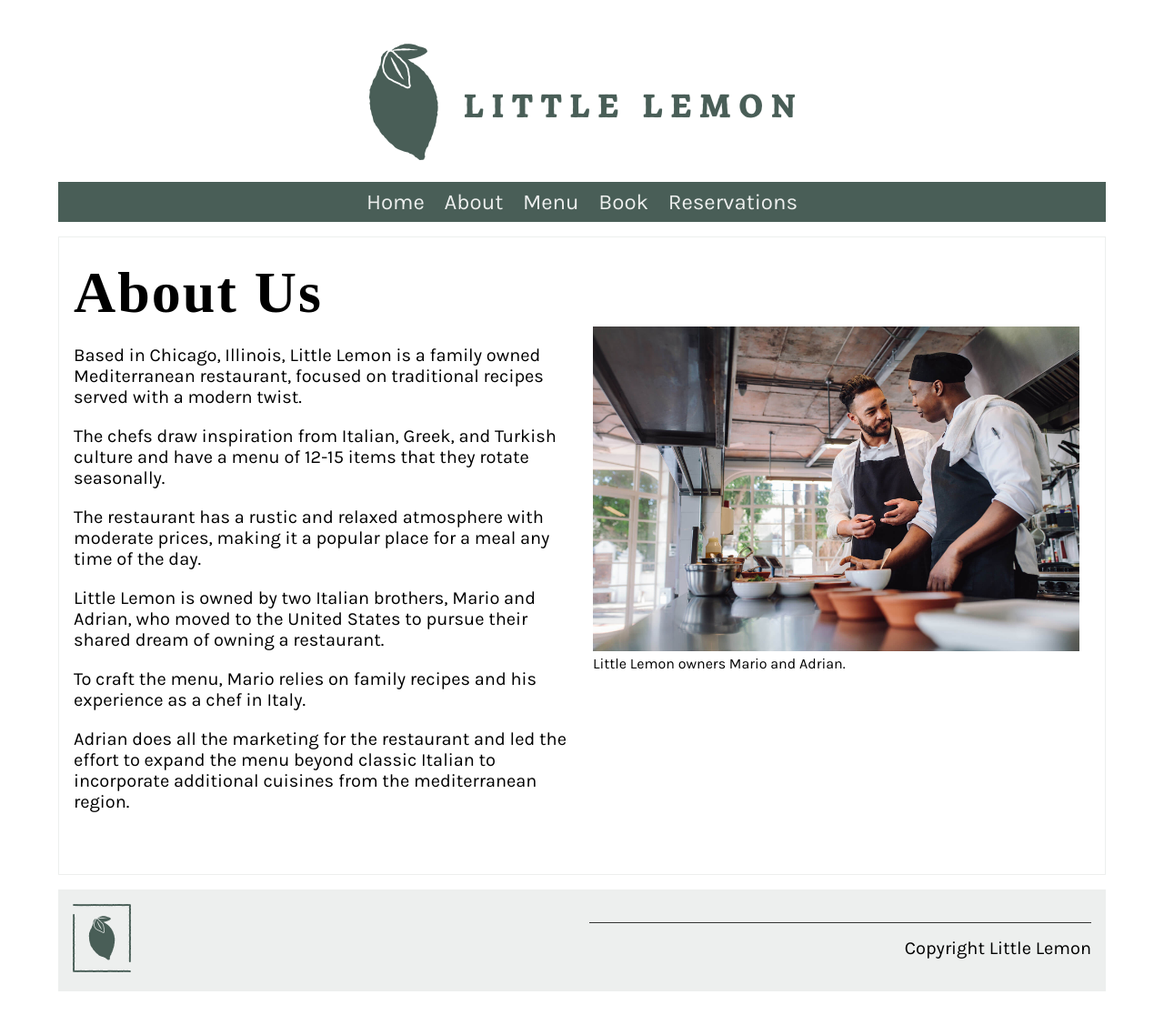
After one commit to ruizavi/littlelemon-capstone, a Django app: page /restaurant/about/ in a window 1280 px wide. The commit adds this page. Shown: the whole page at 91% size. Run offline with Django 4.2, Linux system fonts and the light colour scheme; some web fonts are replaced.

Commit message:
added view for about page

```diff
--- a/littlelemon/restaurant/urls.py
+++ b/littlelemon/restaurant/urls.py
@@ -3,6 +3,7 @@ from . import views
 
 urlpatterns = [
     path("", views.index, name="index"),
+    path("about/", views.about, name="about"),
     path("menu/", views.MenuItemView.as_view()),
     path("menu/<int:pk>", views.SingleMenuItemView.as_view()),
 ]
--- a/littlelemon/restaurant/views.py
+++ b/littlelemon/restaurant/views.py
@@ -3,9 +3,13 @@ from rest_framework import generics, viewsets, permissions
 from . import models, serializers
 
 
-# Create your views here.
+# Static Content
 def index(request):
     return render(request, "index.html", {})
+
+
+def about(request):
+    return render(request, 'about.html', {})
 
 
 class MenuItemView(generics.ListCreateAPIView):
--- /dev/null
+++ b/littlelemon/templates/about.html
@@ -0,0 +1,54 @@
+{% extends 'base.html' %} {% load static %} {% block content %}
+<section>
+  <article>
+    <h1>About Us</h1>
+    <div class="row">
+      <div class="column">
+        <p>
+          Based in Chicago, Illinois, Little Lemon is a family owned
+          Mediterranean restaurant, focused on traditional recipes served with a
+          modern twist.
+        </p>
+        <p>
+          The chefs draw inspiration from Italian, Greek, and Turkish culture
+          and have a menu of 12-15 items that they rotate seasonally.
+        </p>
+
+        <p>
+          The restaurant has a rustic and relaxed atmosphere with moderate
+          prices, making it a popular place for a meal any time of the day.
+        </p>
+
+        <p>
+          Little Lemon is owned by two Italian brothers, Mario and Adrian, who
+          moved to the United States to pursue their shared dream of owning a
+          restaurant.
+        </p>
+
+        <p>
+          To craft the menu, Mario relies on family recipes and his experience
+          as a chef in Italy.
+        </p>
+
+        <p>
+          Adrian does all the marketing for the restaurant and led the effort to
+          expand the menu beyond classic Italian to incorporate additional
+          cuisines from the mediterranean region.
+        </p>
+      </div>
+
+      <div class="column">
+        <figure class="figure">
+          <img
+            src="{% static 'restaurant/mario-and-adrian.jpg' %}"
+            alt="Mario and Adrian"
+          />
+          <figcaption class="figure-caption">
+            Little Lemon owners Mario and Adrian.
+          </figcaption>
+        </figure>
+      </div>
+    </div>
+  </article>
+</section>
+{% endblock %}
--- a/littlelemon/templates/partials/_header.html
+++ b/littlelemon/templates/partials/_header.html
@@ -4,8 +4,8 @@
 </header>
 <nav>
   <ul>
-    <li><a href="#">Home</a></li>
-    <li><a href="#">About</a></li>
+    <li><a href="{% url 'index' %}">Home</a></li>
+    <li><a href="{% url 'about' %}">About</a></li>
     <li><a href="#">Menu</a></li>
     <li><a href="#">Book</a></li>
     <li><a href="#">Reservations</a></li>
```
